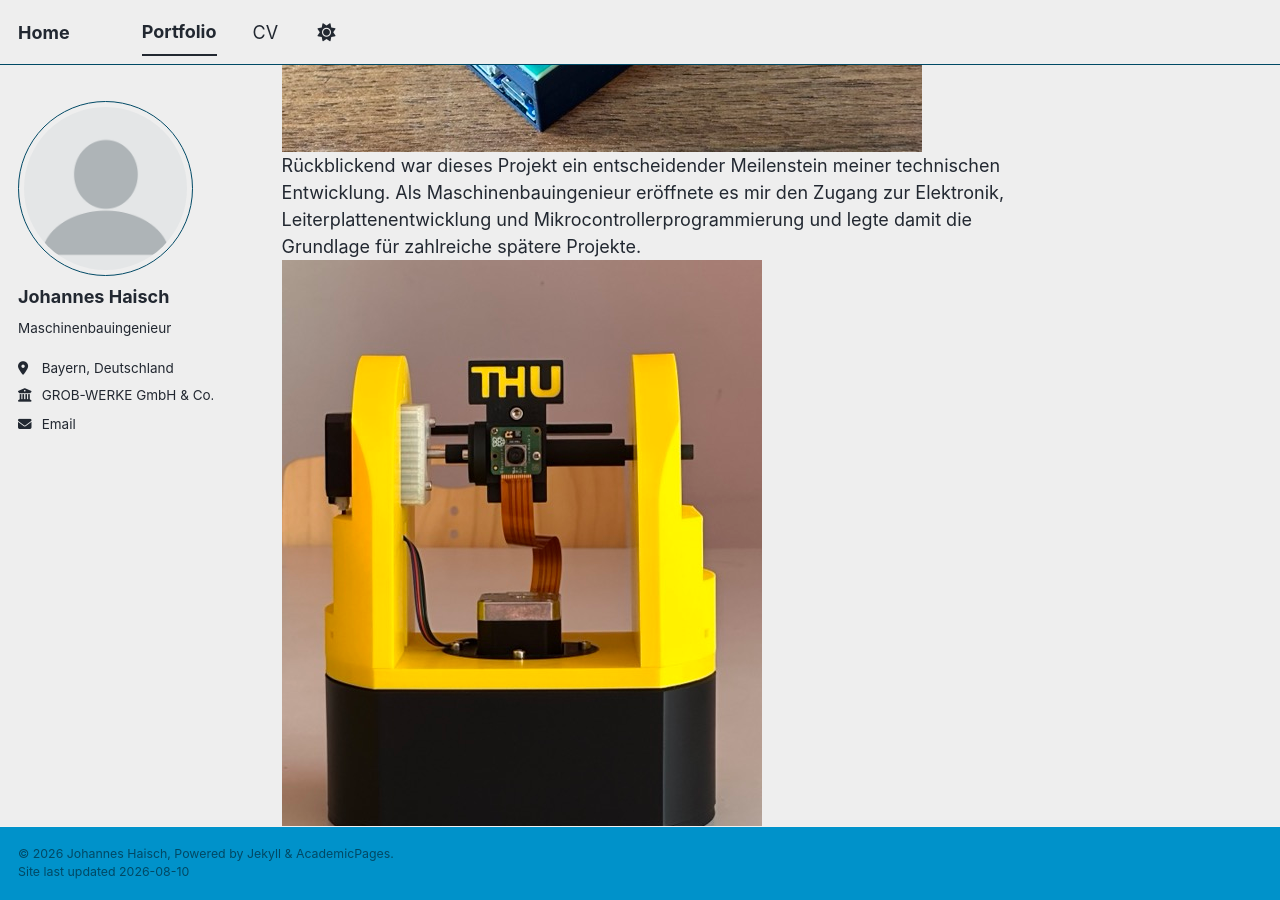
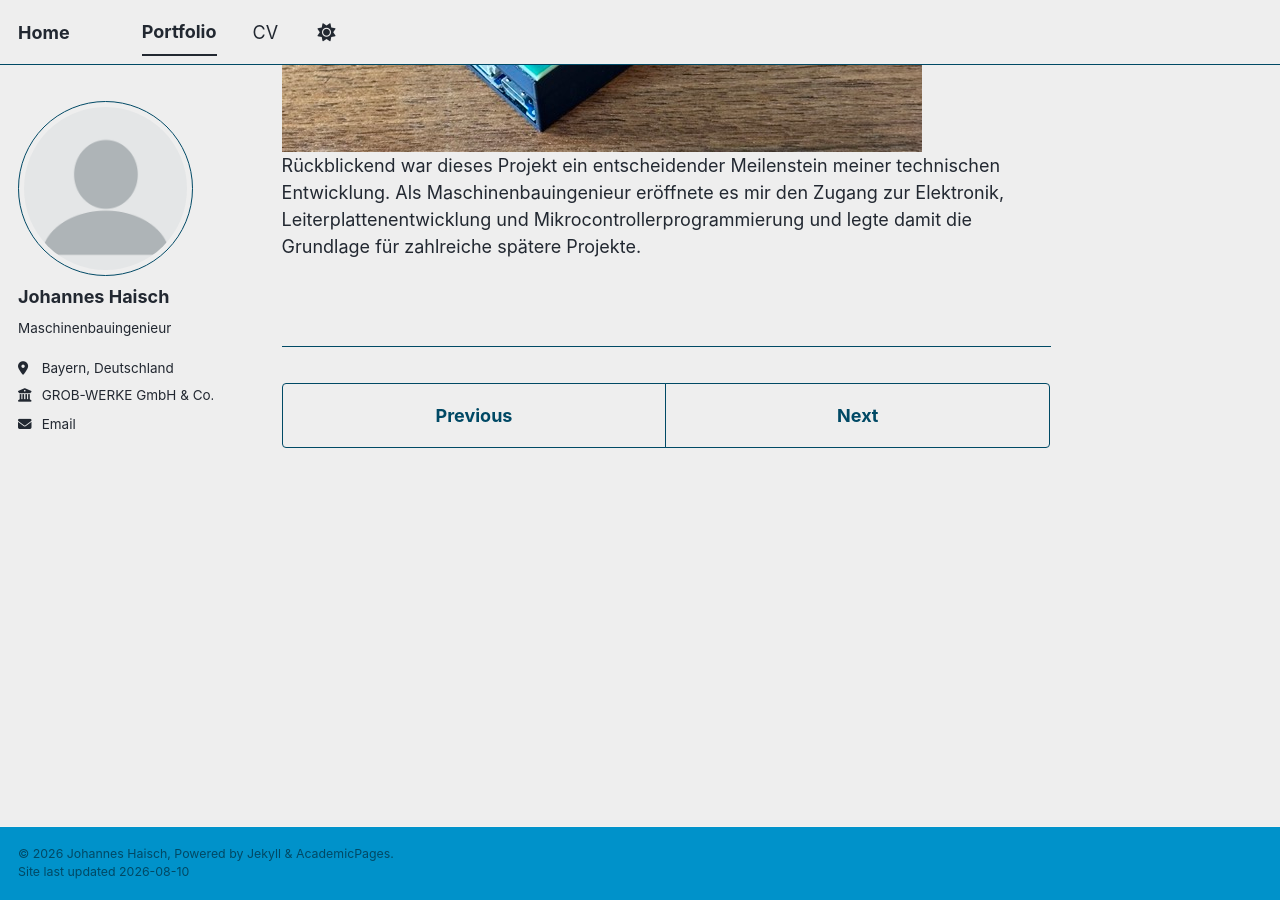
Before and after one commit to CourtsideEngineer/Courtsideengineer.github.io, a Jekyll site: the page built from _portfolio/portfolio-1.md, in a window 1280 px wide and 900 px high, scrolled down 2749 px. Built offline with Jekyll 4.4.1, drawn with Linux system fonts in a browser that asks for light colours; a style sheet for code colours, icons or effects is not loaded.

Commit message:
Update portfolio-1.md

```diff
--- a/_portfolio/portfolio-1.md
+++ b/_portfolio/portfolio-1.md
@@ -14,4 +14,3 @@ Ein weiterer wichtiger Meilenstein war die Entwicklung einer eigenen Leiterplatt
 Zu einem späteren Zeitpunkt ergänzte ich das Projekt um ein selbst konstruiertes Gehäuse sowie einen Akku mit integrierter Ladeelektronik. Dadurch wurde aus dem Versuchsaufbau ein tragbares Gerät. Aus heutiger Sicht würde ich die mechanische Integration jedoch grundlegend überarbeiten, da sich die meisten elektronischen Komponenten weiterhin außerhalb des Gehäuses befanden und lediglich die Stromversorgung geschützt untergebracht war.
 <br/><img src='/images/Hoehenmesser_6.jpeg'><br/>
 Rückblickend war dieses Projekt ein entscheidender Meilenstein meiner technischen Entwicklung. Als Maschinenbauingenieur eröffnete es mir den Zugang zur Elektronik, Leiterplattenentwicklung und Mikrocontrollerprogrammierung und legte damit die Grundlage für zahlreiche spätere Projekte.
-<br/><img src='/images/Watchtower_1.jpeg'><br/>
```
